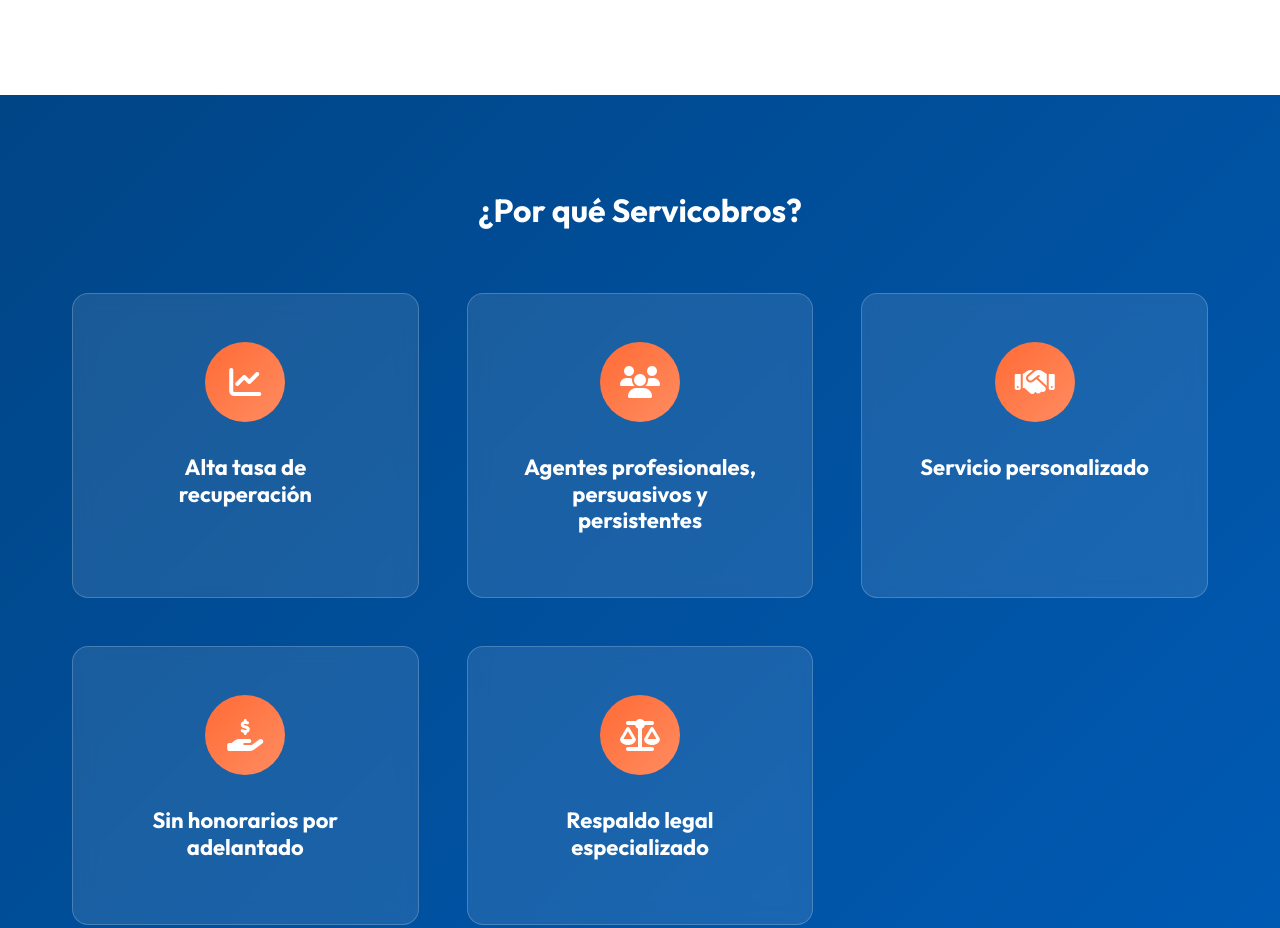
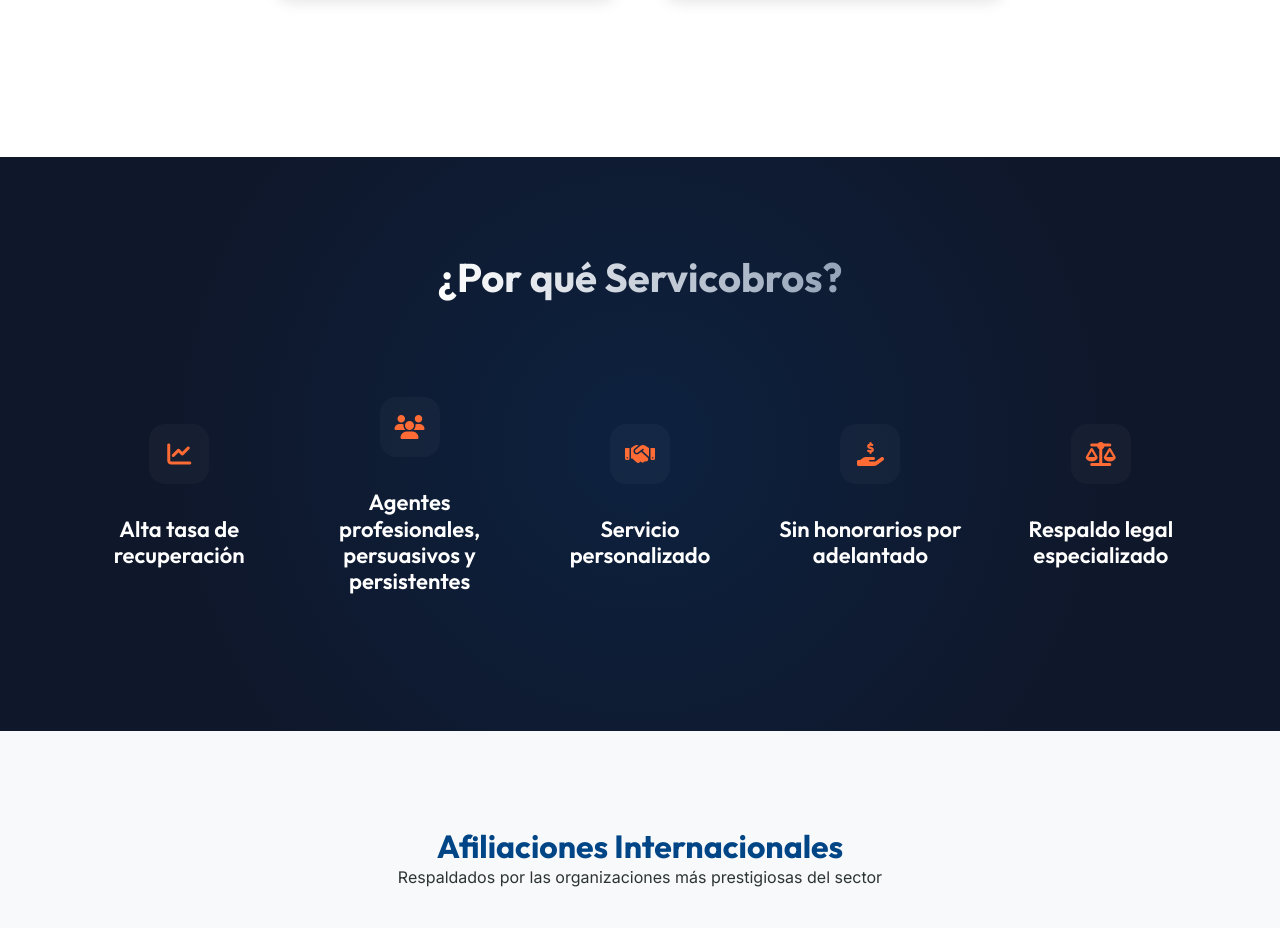
Before and after one commit to jmolinaforways/servicobroswebsite, a website: page index.html in a window 1280 px wide. Shown: the part 3101-4029 px from the top of the page. Drawn offline with Linux system fonts and the light colour scheme.

Commit message:
Update styles and site assets

```diff
--- a/public/styles.css
+++ b/public/styles.css
@@ -372,13 +372,15 @@
 }
 
 .services-grid {
-  display: grid;
-  grid-template-columns: repeat(auto-fit, minmax(300px, 1fr));
+  display: flex;
+  flex-wrap: wrap;
+  justify-content: center;
   gap: var(--spacing-lg);
   margin-bottom: var(--spacing-xl);
 }
 
 .service-card {
+  flex: 0 1 340px;
   background: var(--white);
   padding: 0;
   border-radius: var(--radius-lg);
@@ -473,53 +475,109 @@
 }
 
 /* === Why Choose Us Section === */
+/* === Why Choose Us Section === */
 .why-choose {
-  background: var(--gradient-primary);
-  color: var(--white);
+  background: #0f172a;
+  position: relative;
+  overflow: hidden;
+  padding: var(--spacing-xxl) 0;
+}
+
+/* Subtle background glow */
+.why-choose::before {
+  content: '';
+  position: absolute;
+  top: 0;
+  left: 50%;
+  transform: translateX(-50%);
+  width: 100%;
+  height: 100%;
+  background: radial-gradient(circle at center, rgba(0, 91, 181, 0.15) 0%, transparent 70%);
+  pointer-events: none;
 }
 
 .why-choose h2 {
   color: var(--white);
   text-align: center;
   margin-bottom: var(--spacing-xl);
+  font-size: 2.5rem;
+  background: linear-gradient(to right, #fff, #94a3b8);
+  -webkit-background-clip: text;
+  background-clip: text;
+  -webkit-text-fill-color: transparent;
+  position: relative;
+  display: inline-block;
+  left: 50%;
+  transform: translateX(-50%);
 }
 
 .features-grid {
   display: grid;
-  grid-template-columns: repeat(auto-fit, minmax(250px, 1fr));
-  gap: var(--spacing-lg);
+  grid-template-columns: repeat(5, 1fr);
+  gap: var(--spacing-sm);
+  position: relative;
+  z-index: 1;
+  max-width: 1400px;
+  margin: 0 auto;
 }
 
 .feature-item {
-  background: rgba(255, 255, 255, 0.1);
-  backdrop-filter: blur(10px);
-  padding: var(--spacing-lg);
-  border-radius: var(--radius-lg);
+  background: transparent;
+  padding: var(--spacing-md) var(--spacing-sm);
+  border-radius: var(--radius-md);
   text-align: center;
-  transition: all var(--transition-base);
-  border: 1px solid rgba(255, 255, 255, 0.2);
+  transition: all 0.3s ease;
+  border: none;
+  display: flex;
+  flex-direction: column;
+  justify-content: center;
+  align-items: center;
 }
 
 .feature-item:hover {
-  background: rgba(255, 255, 255, 0.15);
-  transform: translateY(-8px);
+  transform: translateY(-5px);
+  background: rgba(255, 255, 255, 0.02);
 }
 
 .feature-icon {
-  width: 80px;
-  height: 80px;
-  background: var(--gradient-accent);
-  border-radius: 50%;
+  width: 60px;
+  height: 60px;
+  background: rgba(255, 255, 255, 0.03);
+  border-radius: 16px;
   display: flex;
   align-items: center;
   justify-content: center;
-  margin: 0 auto var(--spacing-md);
-  font-size: 2rem;
+  margin-bottom: var(--spacing-md);
+  font-size: 1.5rem;
+  color: var(--accent-orange);
+  transition: all 0.3s ease;
+}
+
+.feature-item:hover .feature-icon {
+  background: var(--accent-orange);
+  color: var(--white);
+  transform: scale(1.1);
+  box-shadow: 0 10px 20px -5px rgba(255, 107, 53, 0.3);
+}
+
+/* Responsive adjustment */
+@media (max-width: 900px) {
+  .features-grid {
+    grid-template-columns: repeat(auto-fit, minmax(160px, 1fr));
+    gap: var(--spacing-md);
+  }
 }
 
 .feature-item h3 {
   color: var(--white);
-  margin-bottom: var(--spacing-sm);
+  margin-bottom: var(--spacing-xs);
+  font-weight: 600;
+  transition: color 0.3s ease;
+}
+
+.feature-item:hover h3 {
+  color: var(--white);
+  text-shadow: 0 0 10px rgba(255, 255, 255, 0.3);
 }
 
 /* === Affiliations Section === */
@@ -747,27 +805,28 @@
   display: flex;
   align-items: center;
   gap: var(--spacing-sm);
-  padding: var(--spacing-sm);
-  background: rgba(255, 255, 255, 0.1);
-  border-radius: var(--radius-md);
+  padding: 0;
+  background: transparent;
+  border-radius: 0;
   transition: all var(--transition-base);
   margin-bottom: var(--spacing-sm);
 }
 
 .footer-phone-link:hover .footer-phone-container {
-  background: rgba(255, 255, 255, 0.15);
+  background: transparent;
   transform: translateX(4px);
+  opacity: 0.8;
 }
 
 .phone-icon {
   flex-shrink: 0;
-  color: var(--accent-orange);
+  color: var(--white);
 }
 
 .footer-phone {
   font-size: 1.25rem;
   font-weight: 700;
-  color: var(--accent-orange);
+  color: var(--white);
 }
 
 .footer-address {
--- a/styles.css
+++ b/styles.css
@@ -372,13 +372,15 @@
 }
 
 .services-grid {
-  display: grid;
-  grid-template-columns: repeat(auto-fit, minmax(300px, 1fr));
+  display: flex;
+  flex-wrap: wrap;
+  justify-content: center;
   gap: var(--spacing-lg);
   margin-bottom: var(--spacing-xl);
 }
 
 .service-card {
+  flex: 0 1 340px;
   background: var(--white);
   padding: 0;
   border-radius: var(--radius-lg);
@@ -473,53 +475,109 @@
 }
 
 /* === Why Choose Us Section === */
+/* === Why Choose Us Section === */
 .why-choose {
-  background: var(--gradient-primary);
-  color: var(--white);
+  background: #0f172a;
+  position: relative;
+  overflow: hidden;
+  padding: var(--spacing-xxl) 0;
+}
+
+/* Subtle background glow */
+.why-choose::before {
+  content: '';
+  position: absolute;
+  top: 0;
+  left: 50%;
+  transform: translateX(-50%);
+  width: 100%;
+  height: 100%;
+  background: radial-gradient(circle at center, rgba(0, 91, 181, 0.15) 0%, transparent 70%);
+  pointer-events: none;
 }
 
 .why-choose h2 {
   color: var(--white);
   text-align: center;
   margin-bottom: var(--spacing-xl);
+  font-size: 2.5rem;
+  background: linear-gradient(to right, #fff, #94a3b8);
+  -webkit-background-clip: text;
+  background-clip: text;
+  -webkit-text-fill-color: transparent;
+  position: relative;
+  display: inline-block;
+  left: 50%;
+  transform: translateX(-50%);
 }
 
 .features-grid {
   display: grid;
-  grid-template-columns: repeat(auto-fit, minmax(250px, 1fr));
-  gap: var(--spacing-lg);
+  grid-template-columns: repeat(5, 1fr);
+  gap: var(--spacing-sm);
+  position: relative;
+  z-index: 1;
+  max-width: 1400px;
+  margin: 0 auto;
 }
 
 .feature-item {
-  background: rgba(255, 255, 255, 0.1);
-  backdrop-filter: blur(10px);
-  padding: var(--spacing-lg);
-  border-radius: var(--radius-lg);
+  background: transparent;
+  padding: var(--spacing-md) var(--spacing-sm);
+  border-radius: var(--radius-md);
   text-align: center;
-  transition: all var(--transition-base);
-  border: 1px solid rgba(255, 255, 255, 0.2);
+  transition: all 0.3s ease;
+  border: none;
+  display: flex;
+  flex-direction: column;
+  justify-content: center;
+  align-items: center;
 }
 
 .feature-item:hover {
-  background: rgba(255, 255, 255, 0.15);
-  transform: translateY(-8px);
+  transform: translateY(-5px);
+  background: rgba(255, 255, 255, 0.02);
 }
 
 .feature-icon {
-  width: 80px;
-  height: 80px;
-  background: var(--gradient-accent);
-  border-radius: 50%;
+  width: 60px;
+  height: 60px;
+  background: rgba(255, 255, 255, 0.03);
+  border-radius: 16px;
   display: flex;
   align-items: center;
   justify-content: center;
-  margin: 0 auto var(--spacing-md);
-  font-size: 2rem;
+  margin-bottom: var(--spacing-md);
+  font-size: 1.5rem;
+  color: var(--accent-orange);
+  transition: all 0.3s ease;
+}
+
+.feature-item:hover .feature-icon {
+  background: var(--accent-orange);
+  color: var(--white);
+  transform: scale(1.1);
+  box-shadow: 0 10px 20px -5px rgba(255, 107, 53, 0.3);
+}
+
+/* Responsive adjustment */
+@media (max-width: 900px) {
+  .features-grid {
+    grid-template-columns: repeat(auto-fit, minmax(160px, 1fr));
+    gap: var(--spacing-md);
+  }
 }
 
 .feature-item h3 {
   color: var(--white);
-  margin-bottom: var(--spacing-sm);
+  margin-bottom: var(--spacing-xs);
+  font-weight: 600;
+  transition: color 0.3s ease;
+}
+
+.feature-item:hover h3 {
+  color: var(--white);
+  text-shadow: 0 0 10px rgba(255, 255, 255, 0.3);
 }
 
 /* === Affiliations Section === */
@@ -747,27 +805,28 @@
   display: flex;
   align-items: center;
   gap: var(--spacing-sm);
-  padding: var(--spacing-sm);
-  background: rgba(255, 255, 255, 0.1);
-  border-radius: var(--radius-md);
+  padding: 0;
+  background: transparent;
+  border-radius: 0;
   transition: all var(--transition-base);
   margin-bottom: var(--spacing-sm);
 }
 
 .footer-phone-link:hover .footer-phone-container {
-  background: rgba(255, 255, 255, 0.15);
+  background: transparent;
   transform: translateX(4px);
+  opacity: 0.8;
 }
 
 .phone-icon {
   flex-shrink: 0;
-  color: var(--accent-orange);
+  color: var(--white);
 }
 
 .footer-phone {
   font-size: 1.25rem;
   font-weight: 700;
-  color: var(--accent-orange);
+  color: var(--white);
 }
 
 .footer-address {
```
Also changed, not shown: 1 other file.
